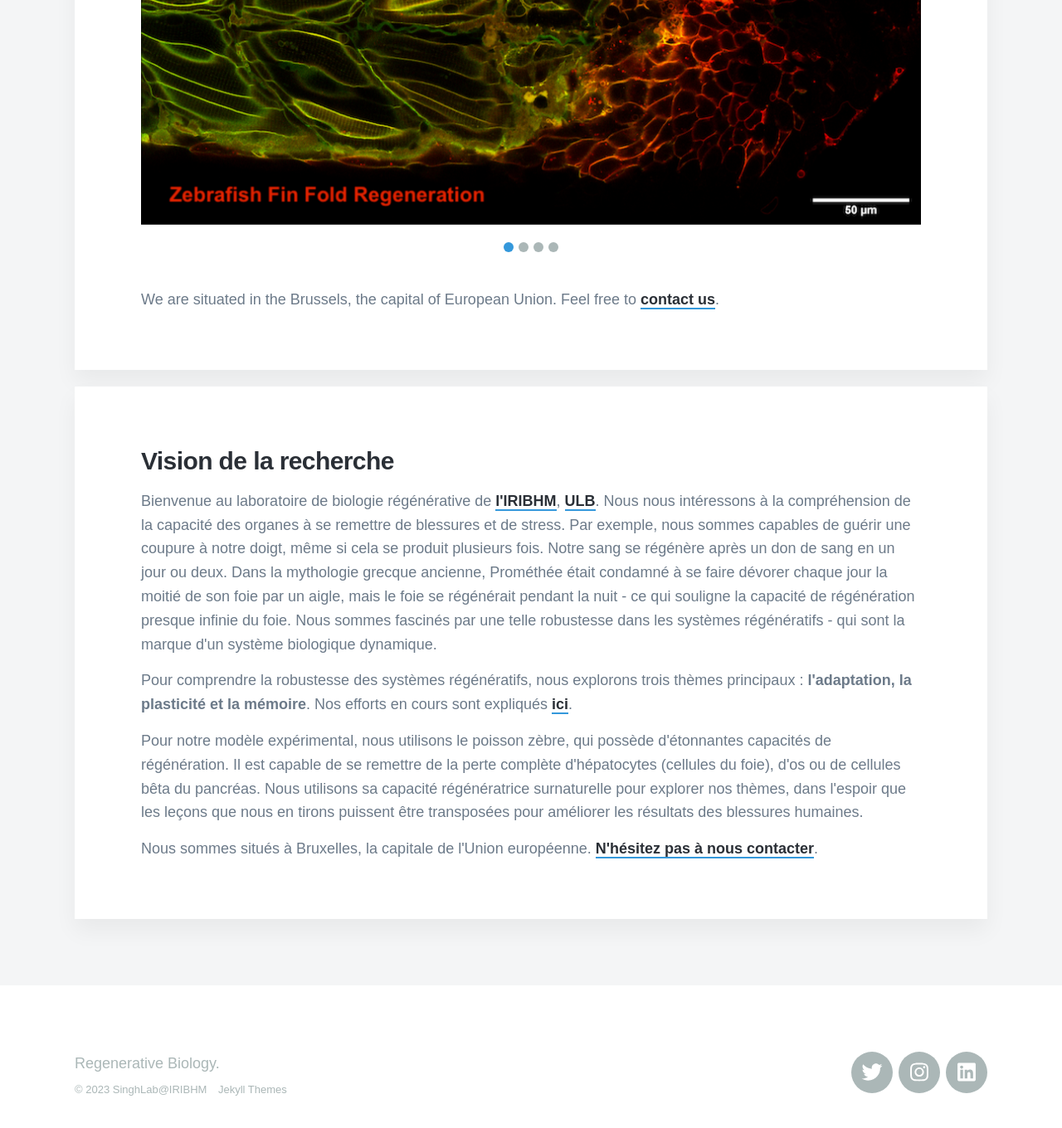
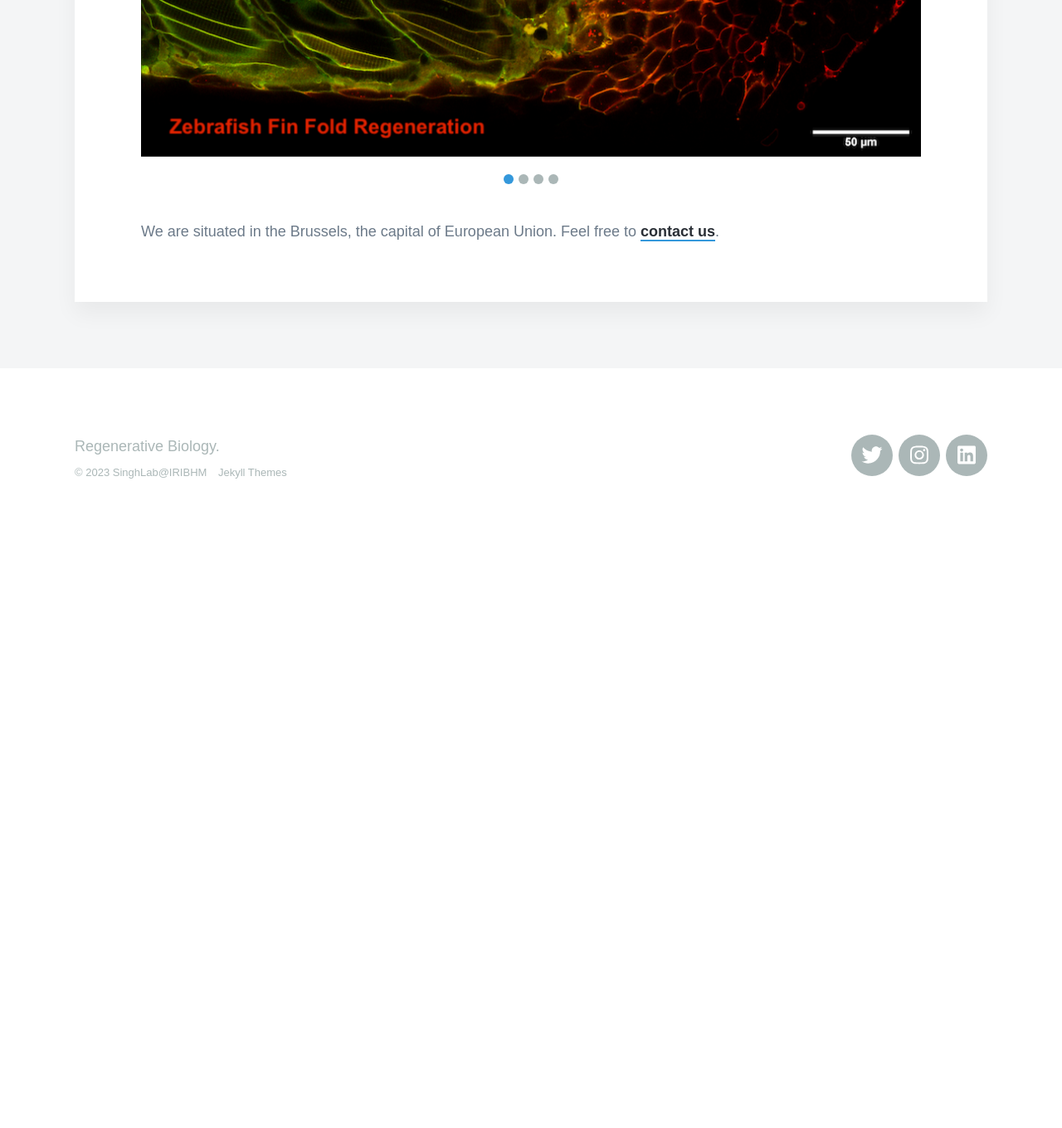
Before and after one commit to sumeetpalsingh/sumeetpalsingh.github.io, a Jekyll site: the page built from index.html, in a window 1280 px wide and 1400 px high, scrolled down 1421 px. Shown: the top 1360 px of the window at 83% size. Built offline with Jekyll 4.4.1, drawn with Linux system fonts in a browser that asks for light colours; nearby versions of some CDN libraries; some web fonts are replaced; after the commit the page ends 2077 px from its top, so only the background shows below that; some of the changed text lies outside the part shown.

Commit message:
Update index.html

```diff
--- a/index.html
+++ b/index.html
@@ -13,7 +13,7 @@ featured_image: /images/covers/Regeneratorstein.jpg
 
 	<div class="wrap">
 		<h1>Regenerative Biology</h1>
-        <h2 style="color:lightcyan;"><i>Biologie régénérative</i></h2>
+        <!--<h2 style="color:lightcyan;"><i>Biologie régénérative</i></h2>-->
 
 		{% include socials.html %}
 
@@ -63,7 +63,7 @@ featured_image: /images/covers/Regeneratorstein.jpg
 </section>
 
 
-<section class="single">
+<!--<section class="single">
 
 	<div class="wrap">
 
@@ -93,7 +93,7 @@ featured_image: /images/covers/Regeneratorstein.jpg
 		</article>
 
 	</div>
-
+    -->
 
 
 </section>
```
